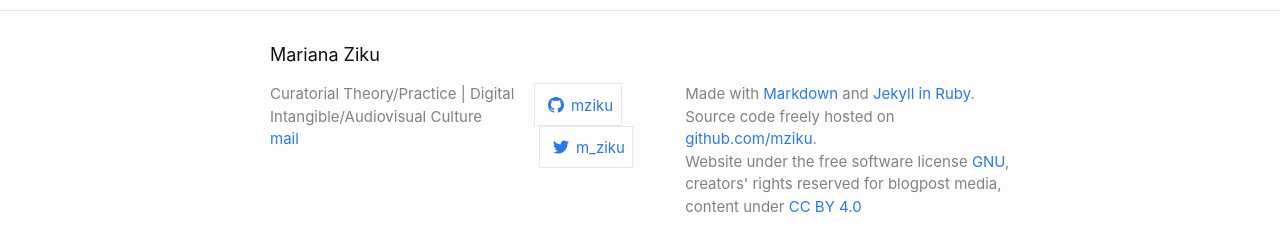
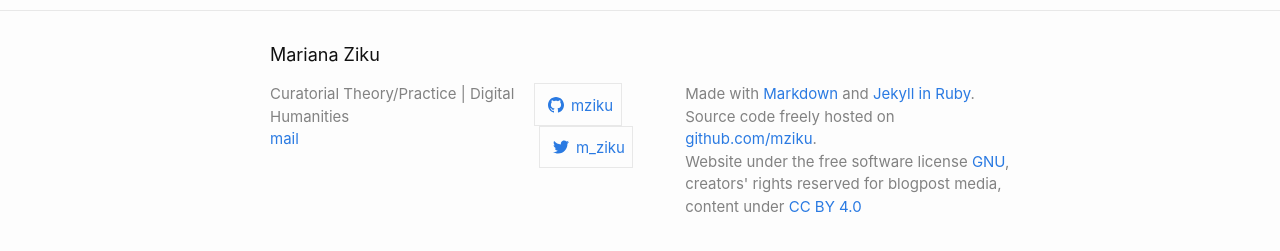
Before and after one commit to mziku/mziku.github.io, a Jekyll site: the page built from index.md, in a window 1280 px wide. Shown: the part 622-873 px from the top of the page. Built offline with Jekyll 4.4.1, drawn with Linux system fonts in a browser that asks for light colours.

Commit message:
Update footer.html

```diff
--- a/_includes/footer.html
+++ b/_includes/footer.html
@@ -8,7 +8,7 @@
       <div class="footer-col-wrapper">
         <div class="footer-col footer-col-1">
           <ul class="contact-list">
-            <li class="p-name">Curatorial Theory/Practice | Digital Intangible/Audiovisual Culture</li><li><a class="u-email" href="mailto:ziku@mail.com">mail</a></li></ul>
+            <li class="p-name">Curatorial Theory/Practice | Digital Humanities</li><li><a class="u-email" href="mailto:ziku@mail.com">mail</a></li></ul>
         </div>
 
         <div class="footer-col footer-col-2"><ul class="social-media-list"><li><a href="https://github.com/mziku"><svg class="svg-icon"><use xlink:href="/assets/minima-social-icons.svg#github"></use></svg> <span class="username">mziku</span></a></li><li><a href="https://www.twitter.com/m_ziku"><svg class="svg-icon"><use xlink:href="/assets/minima-social-icons.svg#twitter"></use></svg> <span class="username">m_ziku</span></a></li></ul>
```
